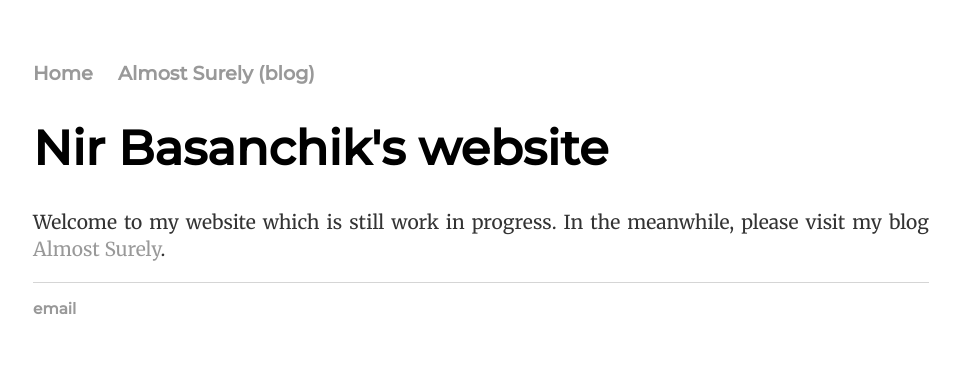
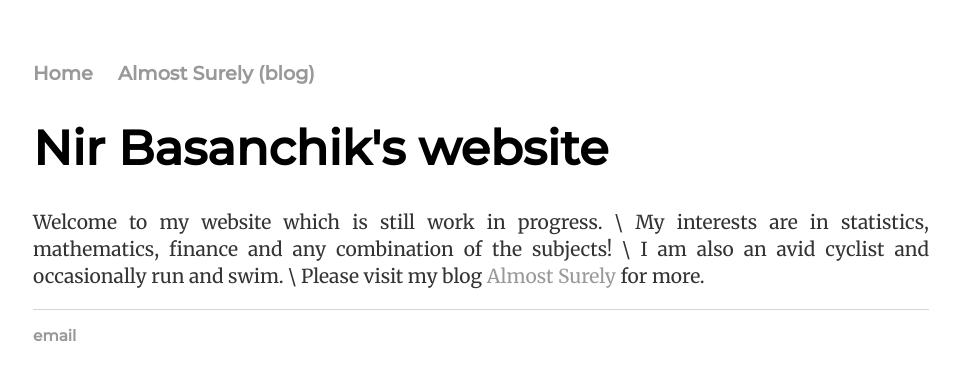
Before and after one commit to nirryde/nirryde.github.io, a Jekyll site: the page built from index.html, in a window 1280 px wide. Shown: the top 380 px of the page, without its empty margins (159-1119 px from the left). Built offline with Jekyll 4.4.1, drawn with Linux system fonts in a browser that asks for light colours.

Commit message:
Update index.html

```diff
--- a/index.html
+++ b/index.html
@@ -5,8 +5,9 @@
 <div class="blurb">
 	<h1>Nir Basanchik's website</h1>
 	<p>
-		Welcome to my website which is still work in progress.
-
-		In the meanwhile, please visit my blog <a href="/blog">Almost Surely</a>.
+		Welcome to my website which is still work in progress. \
+		My interests are in statistics, mathematics, finance and any combination of the subjects! \
+		I am also an avid cyclist and occasionally run and swim. \
+		Please visit my blog <a href="/blog">Almost Surely</a> for more.
 	</p>
 </div><!-- /.blurb -->
```
